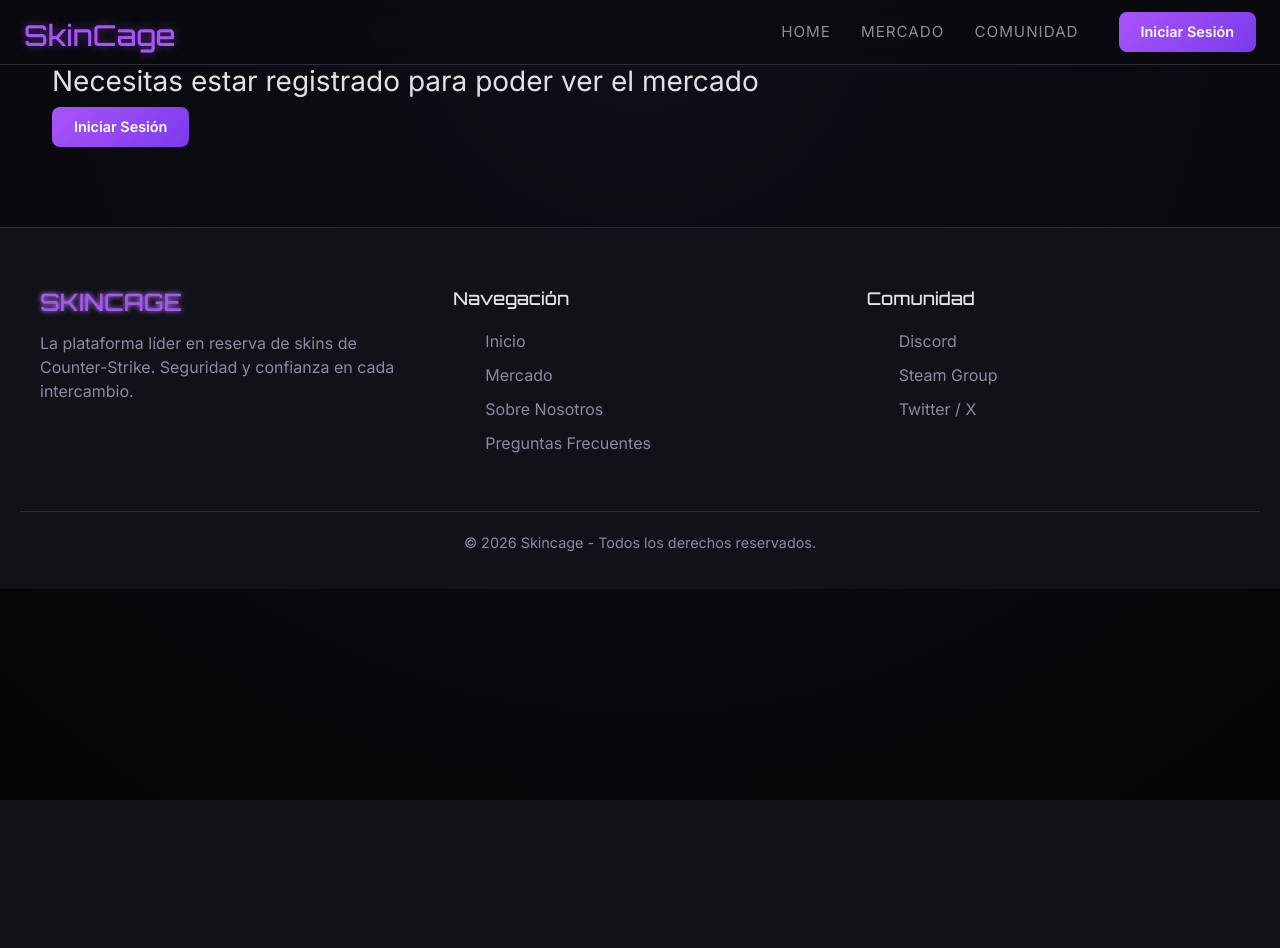
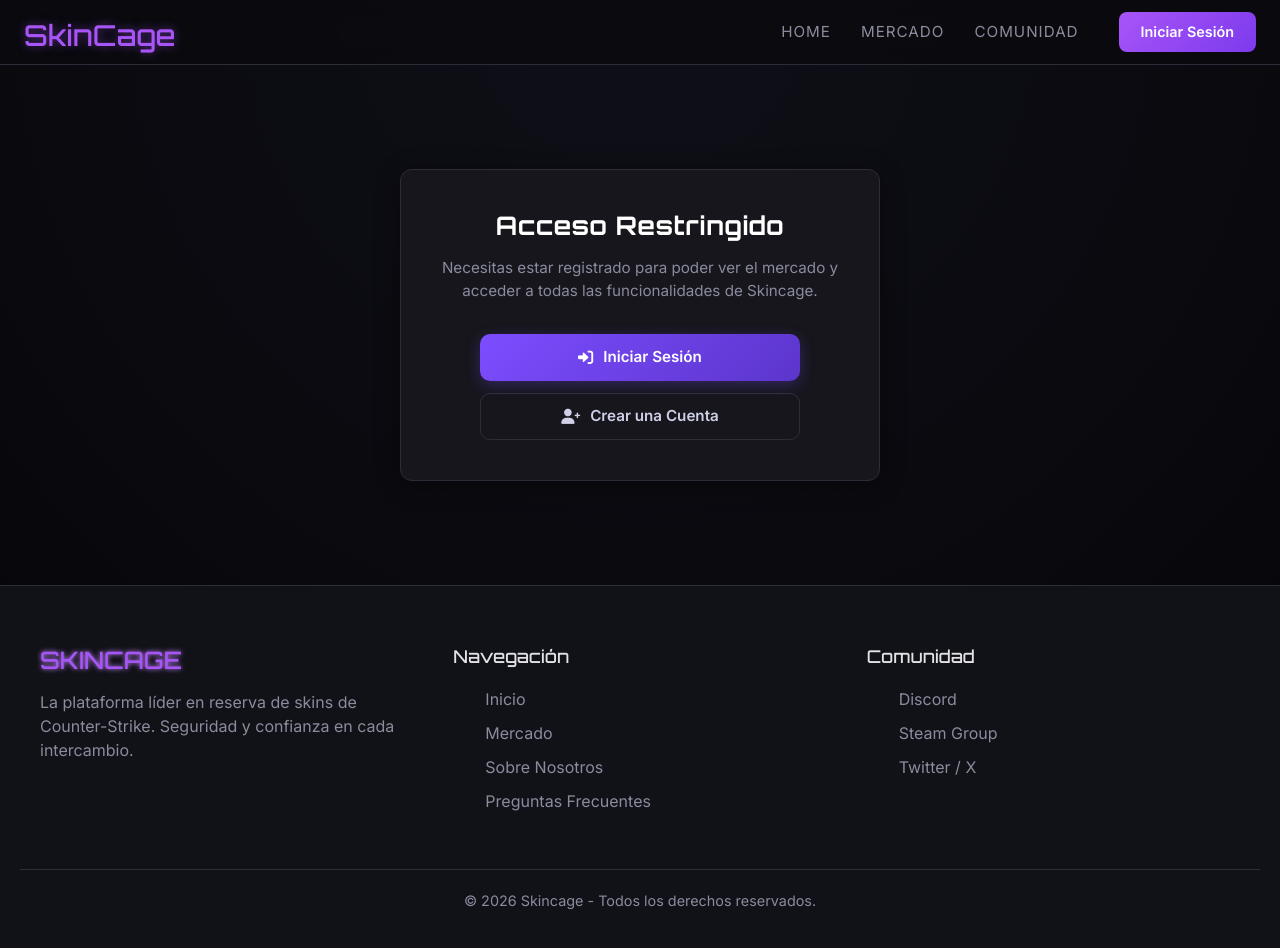
Before and after one commit to KastlesS/SKINCAGE-NEW, a Django app: page /mercado/ in a window 1280 px wide. Before the commit the page ends 800 px from the top, so only its background shows below. Run offline with Django 5.2, Linux system fonts and the light colour scheme; some libraries are stand-ins or nearby versions.

Commit message:
Mejoras en los estilos del login, página de redirección para ver el mercado y en la home.

```diff
--- a/skincage/login/templates/login/login.html
+++ b/skincage/login/templates/login/login.html
@@ -9,6 +9,7 @@
 {% block content %}
   <div class="formulario">
     <div id="login-section">
+      <h3 style="color: #fff; text-align: center; margin-bottom: 25px; font-family: 'Orbitron', sans-serif;">Iniciar Sesión</h3>
       <form action="." method="post">
         {% csrf_token %}
         <div class="form-group">
@@ -25,7 +26,7 @@
       <hr class="my-4">
 
       <div class="d-grid gap-2">
-        <a class="btn btn-outline-dark" href="{% url 'social:begin' 'google-oauth2' %}">
+        <a class="btn btn-outline-light" href="{% url 'social:begin' 'google-oauth2' %}">
           Iniciar sesión con Google
         </a>
       </div>
--- /dev/null
+++ b/skincage/skins/static/css/mercado_register.css
@@ -0,0 +1,97 @@
+.mercado-register-container {
+    display: flex;
+    justify-content: center;
+    align-items: center;
+    min-height: calc(100vh - 280px);
+    padding: 60px 20px;
+}
+
+.auth-card {
+    background: var(--bg-card, #16161c);
+    border: 1px solid var(--border-color, #2d2d3a);
+    border-radius: 12px;
+    padding: 2.5rem 2rem;
+    max-width: 480px;
+    width: 100%;
+    text-align: center;
+    box-shadow: 0 4px 25px rgba(0, 0, 0, 0.4);
+}
+
+.auth-card h3 {
+    font-family: 'Orbitron', sans-serif;
+    font-size: 1.6rem;
+    font-weight: 700;
+    color: #ffffff;
+    margin-bottom: 1rem;
+    letter-spacing: 0.5px;
+}
+
+.auth-card p {
+    color: var(--text-muted, #8b8b9e);
+    font-size: 0.95rem;
+    line-height: 1.5;
+    margin-bottom: 2rem;
+}
+
+.actions-group {
+    display: flex;
+    flex-direction: column;
+    gap: 12px;
+    max-width: 320px;
+    margin: 0 auto;
+}
+
+.btn-primary-glow {
+    display: flex;
+    align-items: center;
+    justify-content: center;
+    gap: 10px;
+    background: linear-gradient(135deg, var(--accent-purple, #7c4dff), #5c35cc);
+    color: #ffffff !important;
+    text-decoration: none;
+    padding: 12px 24px;
+    border-radius: 10px;
+    font-weight: 600;
+    font-size: 0.95rem;
+    transition: all 0.25s ease;
+    border: none;
+    box-shadow: 0 4px 15px rgba(124, 77, 255, 0.3);
+}
+
+.btn-primary-glow:hover {
+    background: linear-gradient(135deg, var(--accent-purple-hover, #9e7aff), var(--accent-purple, #7c4dff));
+    box-shadow: 0 0 20px rgba(124, 77, 255, 0.5);
+    transform: translateY(-2px);
+}
+
+.btn-secondary-outline {
+    display: flex;
+    align-items: center;
+    justify-content: center;
+    gap: 10px;
+    background: transparent;
+    color: #cfcfe8 !important;
+    text-decoration: none;
+    padding: 11px 24px;
+    border-radius: 10px;
+    font-weight: 600;
+    font-size: 0.95rem;
+    transition: all 0.25s ease;
+    border: 1px solid rgba(255, 255, 255, 0.1);
+}
+
+.btn-secondary-outline:hover {
+    background: rgba(255, 255, 255, 0.04);
+    border-color: rgba(255, 255, 255, 0.2);
+    color: #ffffff !important;
+    transform: translateY(-1px);
+}
+
+@media (max-width: 576px) {
+    .auth-card {
+        padding: 2rem 1.5rem;
+    }
+    .auth-card h3 {
+        font-size: 1.4rem;
+    }
+}
--- a/skincage/skins/templates/skins/mercado_register.html
+++ b/skincage/skins/templates/skins/mercado_register.html
@@ -1,16 +1,28 @@
-{% extends "portfolio/base.html" %}
-{% load static %}
+{% extends "portfolio/base.html" %} {% load static %} {% block extra_css %}
+<link rel="stylesheet" href="{% static 'css/skins.css' %}" />
+<link rel="stylesheet" href="{% static 'css/mercado_register.css' %}" />
+<link
+  rel="stylesheet"
+  href="https://cdnjs.cloudflare.com/ajax/libs/font-awesome/6.0.0/css/all.min.css"
+/>
+{% endblock %} {% block content %}
+<div class="mercado-register-container">
+  <main class="auth-card">
+    <h3>Acceso Restringido</h3>
 
-{% block extra_css %}
-    <link rel="stylesheet" href="{% static 'css/skins.css' %}">
-    <link rel="stylesheet" href="https://cdnjs.cloudflare.com/ajax/libs/font-awesome/6.0.0/css/all.min.css">
+    <p>
+      Necesitas estar registrado para poder ver el mercado y acceder a todas las
+      funcionalidades de Skincage.
+    </p>
+
+    <div class="actions-group">
+      <a href="{% url 'login' %}" class="btn-primary-glow">
+        <i class="fa-solid fa-right-to-bracket"></i> Iniciar Sesión
+      </a>
+      <a href="{% url 'login' %}#register" class="btn-secondary-outline">
+        <i class="fa-solid fa-user-plus"></i> Crear una Cuenta
+      </a>
+    </div>
+  </main>
+</div>
 {% endblock %}
-
-{% block content %}
-    <main>
-        <h3>Necesitas estar registrado para poder ver el mercado</h3>
-        <div>
-            <a href="{% url 'login' %}" class="btn-auth">Iniciar Sesión</a>
-        </div>
-    </main>
-{% endblock %}
--- a/skincage/static/css/base.css
+++ b/skincage/static/css/base.css
@@ -30,6 +30,9 @@ body {
     color: var(--text-main);
     font-family: 'Inter', sans-serif;
     min-height: 100vh;
+    overflow-x: hidden;
+    display: flex;
+    flex-direction: column;
 }
 
 /* =========================
@@ -186,11 +189,12 @@ button:hover {
    FOOTER MEJORADO
 ========================= */
 .footer {
-    margin-top: 80px;
+    margin-top: auto;
     padding: 60px 20px 20px;
     background: var(--bg-secondary);
     border-top: 1px solid var(--border-color);
     color: var(--text-muted);
+    flex-shrink: 0;
 }
 
 .footer-container {
@@ -256,6 +260,10 @@ button:hover {
 ========================= */
 .container {
     max-width: 1200px;
+    width: 100%;
+    flex: 1 0 auto;
+    display: flex;
+    flex-direction: column;
 }
 
 /* =========================
```
Also changed, not shown: other parts of skincage/static/css/base.css (+31 -3 lines), skincage/login/static/css/form.css (+1 -10 lines), skincage/static/js/register.js (+38 -17 lines).
